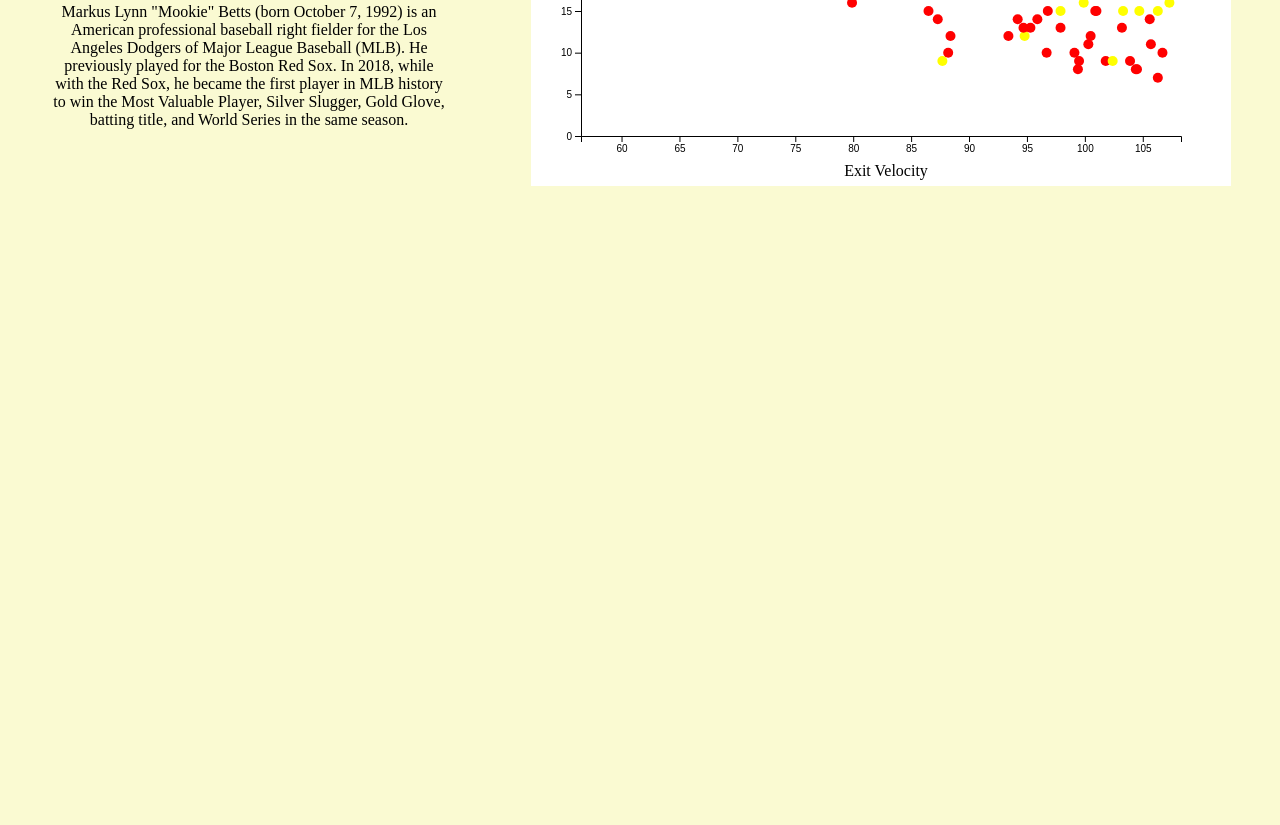
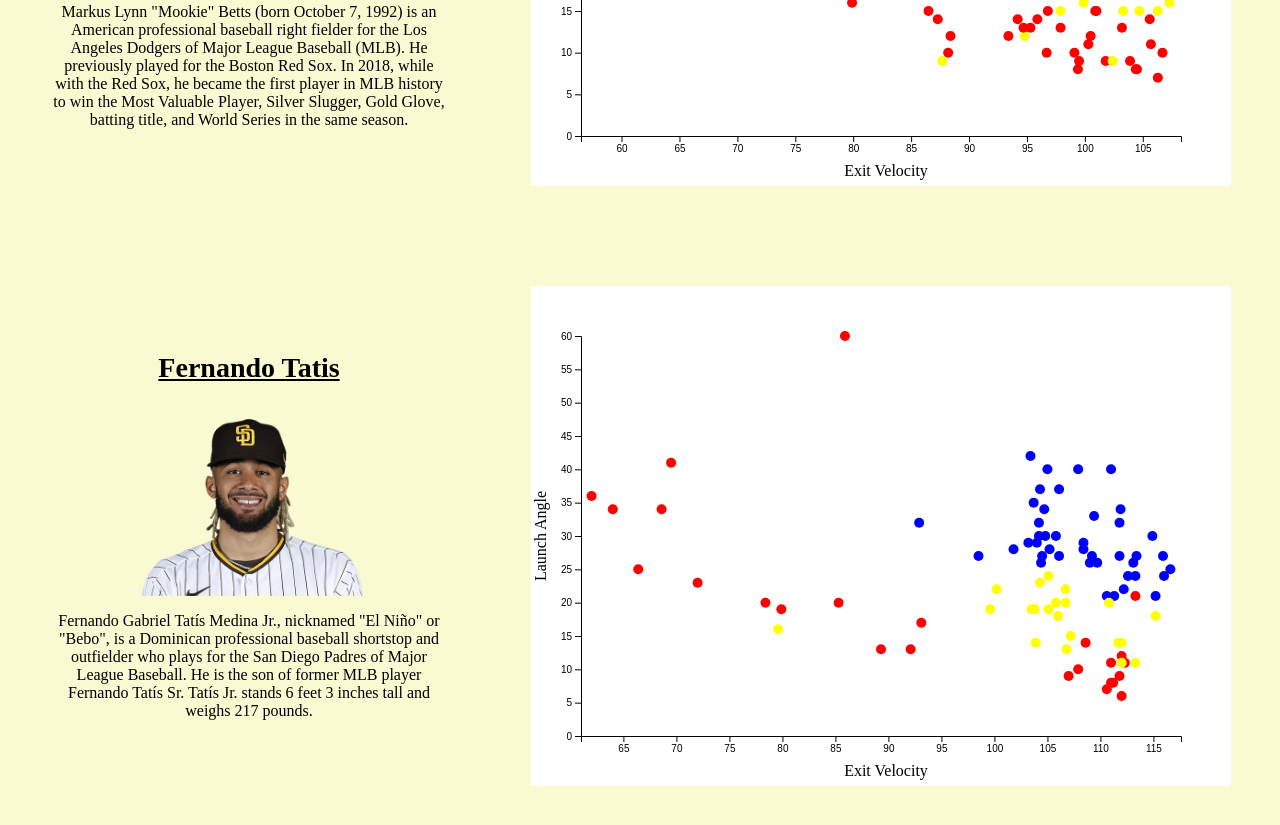
Before and after one commit to ckoo13/MLB-Hit-Data-Visualizer, a website built with webpack: page index.html in a window 1280 px wide. Shown: the part 503-1328 px from the top of the page. Built offline with nearby package versions, Linux system fonts and the light colour scheme; files whose address does not match are found by name.

Commit message:
tooltip fix and initial interaction observer fade

```diff
--- a/index.html
+++ b/index.html
@@ -25,7 +25,7 @@
     </div>
 
     <!-- Container for Mookie Section -->
-    <div class="player-container">
+    <div class="player-container fade-in">
         <!-- Player Section -->
         <div class="player-section">
             <div class="player-name">Mookie Betts</div>
@@ -38,8 +38,28 @@
         </div>
 
         <!-- Scatterplot 1 -->
-        <div class="graph-container">
-            <svg id="canvas">
+        <div class="graph-container fade-in">
+            <svg id="mookie">
+            </svg>
+        </div>
+    </div>
+
+    <!-- Container for Tatis Section -->
+    <div class="player-container fade-in">
+        <!-- Player Section -->
+        <div class="player-section">
+            <div class="player-name">Fernando Tatis</div>
+            <div class="player-headshot">
+                <img class="headshot" src="/assets/headshots/5.png" alt="">
+            </div>
+            <div class="bio-text">Fernando Gabriel Tatís Medina Jr., nicknamed "El Niño" or "Bebo", is a Dominican professional baseball shortstop and outfielder who plays for the San Diego Padres of Major
+                League Baseball. He is the son of former MLB player Fernando Tatís Sr.
+                Tatís Jr. stands 6 feet 3 inches tall and weighs 217 pounds.</div>
+        </div>
+
+        <!-- Scatterplot 2 -->
+        <div class="graph-container fade-in">
+            <svg id="tatis">
             </svg>
         </div>
     </div>
--- a/src/index.js
+++ b/src/index.js
@@ -1,2 +1,4 @@
 // const carousel = require('./scripts/carousel.js');
-const graph = require('./scripts/graph.js');
+const mookieGraph = require('./scripts/graphs/mookieGraph.js');
+const tatisGraph = require('./scripts/graphs/tatisGraph.js')
+const observer = require('./scripts/observer.js');
--- a/src/scripts/graph.js
+++ b/src/scripts/graphs/mookieGraph.js
@@ -1,8 +1,8 @@
-var acuna = require('../data/acuna_data.json');
-var harper = require('../data/bryce_data.json');
-var mookie = require('../data/mookie_data.json');
-var shohei = require('../data/shohei_data.json');
-var tatis = require('../data/tatis_data.json');
+var acuna = require('../../data/acuna_data.json');
+var harper = require('../../data/bryce_data.json');
+var mookie = require('../../data/mookie_data.json');
+var shohei = require('../../data/shohei_data.json');
+var tatis = require('../../data/tatis_data.json');
 
 window.addEventListener('DOMContentLoaded', e => {
     //Data
@@ -22,12 +22,7 @@
     //Attributes of Legend
     let legendKeys = ["Home Run", "Triple", "Double", "Single"];
 
-    const tooltip = d3.select('body')
-        .append('div')
-        .attr("id", "tooltip")
-        .style("visibility", "hidden")
-
-    let svg = d3.select('svg');
+    let svg = d3.select('#mookie');
 
     let drawCanvas = () => {
         svg.attr('width', width);
@@ -48,6 +43,15 @@
                         return item['launch_angle\r']
                     })])
     }
+
+    //need to rework tooltip
+    const tooltip = d3.select('body')
+        .append('div')
+        .attr("id", "tooltip")
+        .style("visibility", "hidden")
+        .style('background-color', 'lightblue')
+        .style('border', 'solid')
+        .style('border-width', '2px')
 
     let drawPoint = () => {
         svg.selectAll('circle')
@@ -83,19 +87,24 @@
                 }
             })
             .on('mouseover', function() {
-                let item = d3.select(this);
                 tooltip.style('visibility', 'visible')
                     .style('left', event.pageX+10+'px')
                     .style('top', event.pageY+80+'px')
                     //clean this up to make a solid tooltip
-                    .text('Pitch Type: ' + this.getAttribute('data-pitchtype'))
+                    .html('Pitch Type: ' + this.getAttribute('data-pitchtype'))
+                d3.select(this)
+                    .style('stroke', 'black')
             })
             .on('mousemove', function() {
-                tooltip.style('left', event.pageX+10+'px')
+                tooltip
+                    .style("left", (d3.mouse(this)[0]+30) + "px")
+                    .style("top", (d3.mouse(this)[1]) + "px")
             })
-            .on('mouseout', () => {
+            .on('mouseleave', function() {
                 tooltip.transition()
                     .style('visibility', 'hidden')
+                d3.select(this)
+                    .style('stroke', 'none')
             })
     }
 
--- /dev/null
+++ b/src/scripts/graphs/tatisGraph.js
@@ -0,0 +1,130 @@
+var tatis = require('../../data/tatis_data.json');
+
+window.addEventListener('DOMContentLoaded', e => {
+    //Data
+    let values = tatis;
+
+    //Scale Values
+    let xScale;
+    let yScale;
+
+    //Canvas
+    let width = 700;
+    let height = 500;
+    let padding = 50;
+    let margin = {left: 30, top: 80, bottom: 30, right: 20};
+
+
+    //Attributes of Legend
+    let legendKeys = ["Home Run", "Triple", "Double", "Single"];
+    //need to rework tooltip
+    const tooltip = d3.select('body')
+        .append('div')
+        .attr("id", "tooltip")
+        .style("visibility", "hidden")
+
+    let svg = d3.select('#tatis');
+
+    let drawCanvas = () => {
+        svg.attr('width', width);
+        svg.attr('height', height);
+    }
+
+    let generateScales = () => {
+        xScale = d3.scaleLinear()
+                    .range([padding, width - padding])
+                    .domain([d3.min(values, (item) => {
+                        return item['launch_speed']
+                    }) - 1, d3.max(values, (item) => {
+                        return item['launch_speed']
+                    }) + 1])
+        yScale = d3.scaleLinear()
+                    .range([height - padding, padding])
+                    .domain([0,d3.max(values, (item) => {
+                        return item['launch_angle\r']
+                    })])
+    }
+
+    let drawPoint = () => {
+        svg.selectAll('circle')
+            .data(values)
+            .enter()
+            .append('circle')
+            .attr('class', 'dot')
+            .attr('r', '5')
+            .attr('data-xvalue', (item) => {
+                return item['launch_speed'];
+            })
+            .attr('data-yvalue', (item) => {
+                return item['launch_angle\r'];
+            })
+            .attr('data-pitchtype', (item) => {
+                return item['pitch_type']
+            })
+            .attr('cx', (item) => {
+                return xScale(item['launch_speed'])
+            })
+            .attr('cy', (item) => {
+                return yScale(item['launch_angle\r'])
+            })
+            .attr('fill', (item) => {
+                if(item['events'] === 'home_run') {
+                    return 'blue';
+                } else if (item['events'] === 'single') {
+                    return 'red'
+                } else if (item['events'] === 'double') {
+                    return 'yellow'
+                } else {
+                    return 'green'
+                }
+            })
+            .on('mouseover', function() {
+                let item = d3.select(this);
+                tooltip.style('visibility', 'visible')
+                    .style('left', event.pageX+10+'px')
+                    .style('top', event.pageY+80+'px')
+                    //clean this up to make a solid tooltip
+                    .text('Pitch Type: ' + this.getAttribute('data-pitchtype'))
+            })
+            .on('mousemove', function() {
+                tooltip.style('left', event.pageX+10+'px')
+            })
+            .on('mouseout', () => {
+                tooltip.transition()
+                    .style('visibility', 'hidden')
+            })
+    }
+
+    let generateAxes = () => {
+        let xAxis = d3.axisBottom(xScale);
+        let yAxis = d3.axisLeft(yScale);
+
+        svg.append('g')
+            .call(xAxis)
+            .attr('id','x-axis')
+            .attr('transform', 'translate(0, ' + (height - padding) +')')
+
+        svg.append('g')
+            .call(yAxis)
+            .attr('id', 'y-axis')
+            .attr('transform', 'translate(' + padding + ', 0)');
+    }
+
+    svg.append("text")
+    .attr("x", margin.left + (width - margin.left - margin.right) / 2)
+    .attr("y", height - margin.bottom / 3)
+    .attr("class", "label")
+    .text("Exit Velocity");
+
+    svg.append("text")
+    .attr("y", margin.left/2)
+    .attr("x", -height/2)
+    .attr("transform", "rotate(-90)")
+    .attr("class", "label")
+    .text("Launch Angle");
+
+    drawCanvas();
+    generateScales();
+    drawPoint();
+    generateAxes();
+})
--- /dev/null
+++ b/src/scripts/observer.js
@@ -0,0 +1,23 @@
+window.addEventListener('load', (e) => {
+    //fade in Intersection Observer
+    const faders = document.querySelectorAll('.fade-in');
+
+    const appearOptions = {
+        threshold: 0.75
+    };
+
+    const appearOnScroll = new IntersectionObserver(function(entries, appearOnScroll) {
+        entries.forEach(entry => {
+            if (!entry.isIntersecting) {
+                return;
+            } else {
+                entry.target.classList.add('appear');
+                appearOnScroll.unobserve(entry.target);
+            }
+        })
+    }, appearOptions);
+
+    faders.forEach(fader => {
+        appearOnScroll.observe(fader);
+    });
+});
--- a/src/styles/section.scss
+++ b/src/styles/section.scss
@@ -3,6 +3,7 @@
     flex-direction: row;
     justify-content: space-around;
     align-items: center;
+    margin-bottom: 100px;
 }
 
 .player-section {
@@ -28,5 +29,13 @@
 .bio-text {
     color: black;
     text-align: center;
+}
 
+.fade-in {
+    opacity: 0;
+    transition: opacity 250ms ease-in;
 }
+
+.fade-in.appear{
+    opacity: 1;
+}
```
Also changed, not shown: dist/main.css, dist/main.js.
